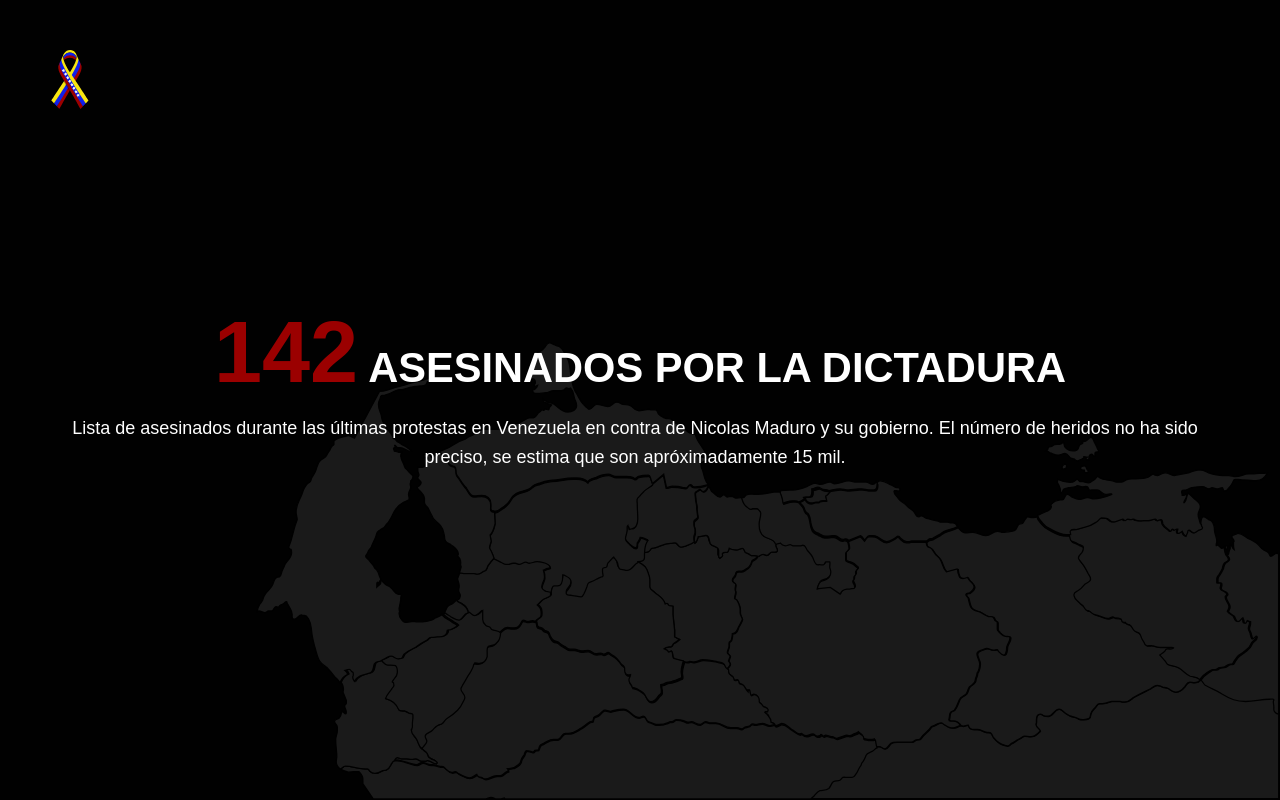
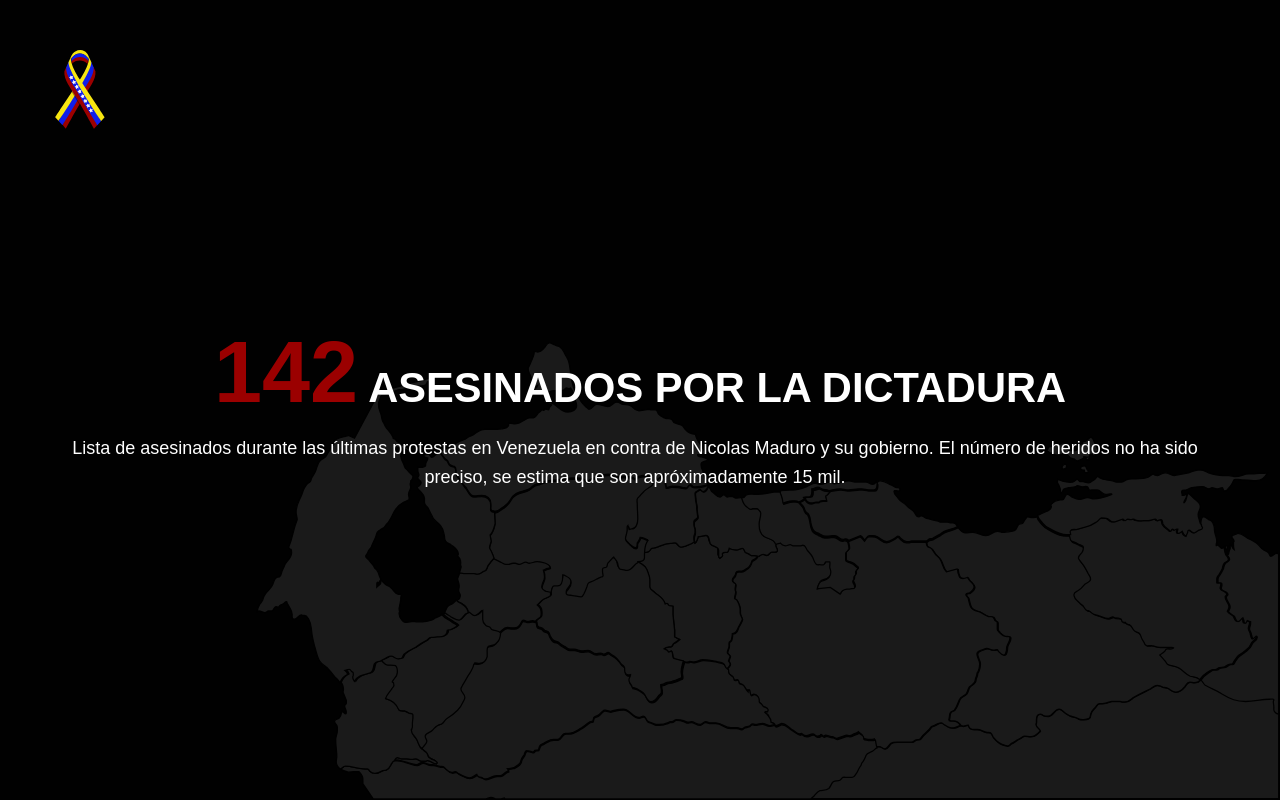
Before and after one commit to ninaiskel/Deaths-of-dictatorship, a website: page app/index.html in a window 1280 px wide. Shown: the top 800 px of the page. Drawn offline with Linux system fonts and the light colour scheme; a web font is replaced by a local one.

Commit message:
Add comments to script
Change icon banner size

```diff
--- a/app/scss/commons/_icons.scss
+++ b/app/scss/commons/_icons.scss
@@ -13,8 +13,8 @@
   }
 
   &-tie {
-    height: 60px;
-    width: 40px;
+    height: 80px;
+    width: 60px;
   }
 
   &-social {
```
Also changed, not shown: app/js/script.js (+9 -9 lines), app/css/main.css.
